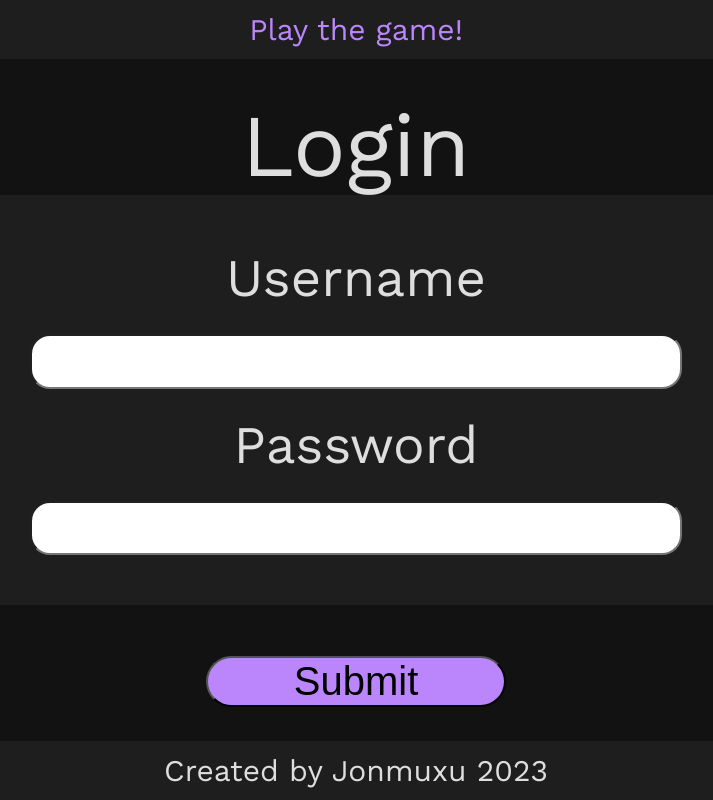
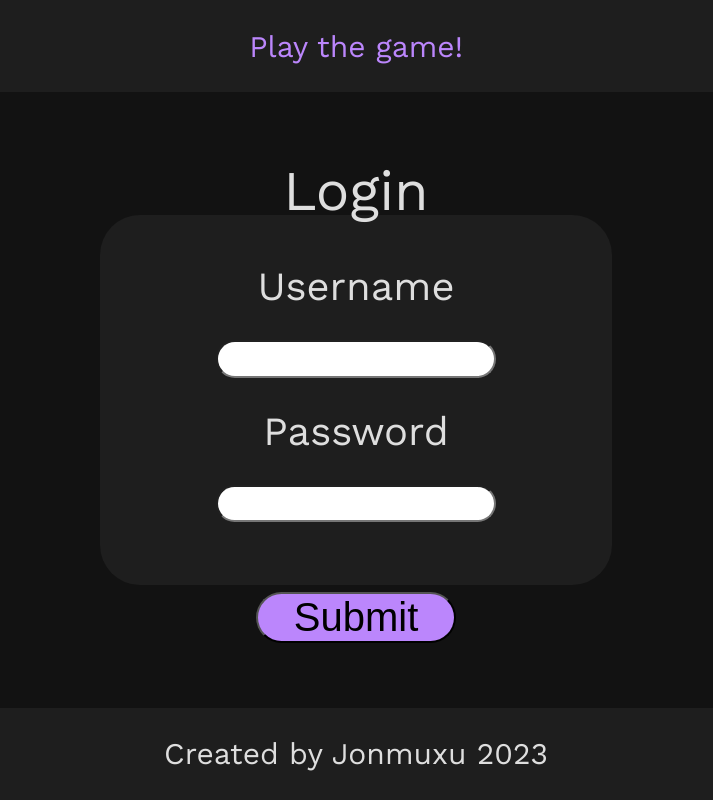
Before and after one commit to JonmuxuPvP/Tap-Tap, a PHP site: page /form.php in a window 1280 px wide. Shown: the whole page, without its empty margins (284-997 px from the left). Run offline with PHP 8.4, Linux system fonts and the light colour scheme.

Commit message:
Implemented desktop CSS

```diff
--- a/css/style.css
+++ b/css/style.css
@@ -33,12 +33,8 @@
 	margin-top: auto;
 }
 
-a {
+a, a:visited {
 	color: var(--main-color);
-}
-
-a:visited {
-	color: var(--secondary-text-color);
 }
 
 main {
@@ -148,3 +144,59 @@
 	justify-content: center;
 	align-items: center;
 }
+
+.author {
+	color: var(--main-color);
+}
+
+@media screen and (min-width: 1024px) {
+	form {
+		gap: 30px;
+		width: 40%;
+	}
+
+	form > button {
+		width: 200px !important;
+		height: 80px !important;
+		font-size: 1em;
+	}
+
+	.login-text {
+		font-size: 3.5em;
+	}
+
+	.login-result {
+		height: 20px;
+
+		font-size: 1em;
+		color: var(--error-text-color);
+	}
+
+	.inputs {
+		width: 50%;
+
+		flex-direction: column;
+
+		font-size: 2.5em;
+		gap: 30px;
+	}
+
+	.inputs > input {
+		width: 100%;
+		height: 5%;
+
+		font-size: 0.5em;
+		padding: 10px;
+
+		border-radius: 20px;
+	}
+
+
+
+	.statistics {
+		width: 25%;
+		padding: 30px;
+
+		font-size: 1.5em;
+	}
+}
```
